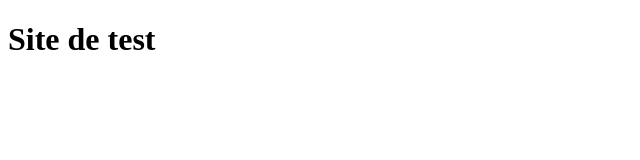
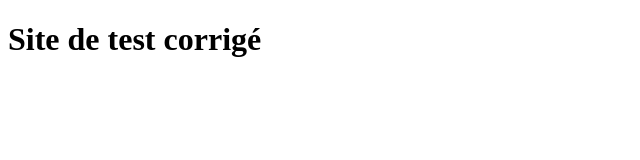
Before and after one commit to philippekurz/branches, a plain HTML site: page index.html in a window 1280 px wide. Shown: the whole page, without its empty margins (0-640 px from the left). Drawn offline with Linux system fonts and the light colour scheme.

Commit message:
modif index

```diff
--- a/index.html
+++ b/index.html
@@ -6,6 +6,6 @@
     <title>Site de test</title>
 </head>
 <body>
-    <h1>Site de test</h1>
+    <h1>Site de test corrigé</h1>
 </body>
 </html>
```
